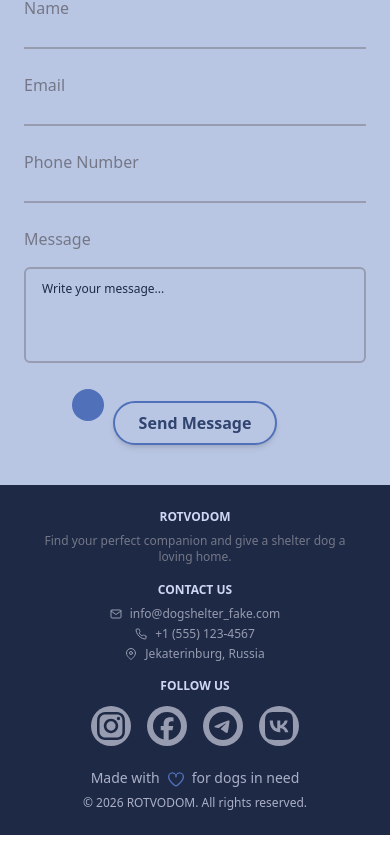
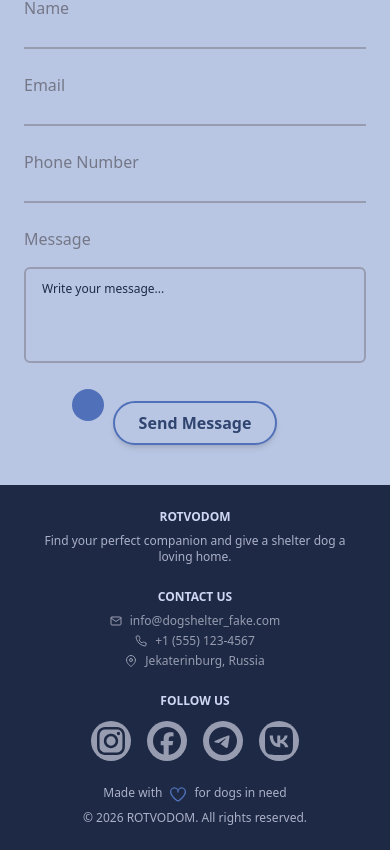
Before and after one commit to bavayra/dog-shelter, a React (Vite) app: page / in a window 390 px wide. Shown: the part 6883-7733 px from the top of the page. Built offline with nearby package versions, Linux system fonts and the light colour scheme.

Commit message:
style(footer): changed the desc text color to a brighter one + increased margins between blocks

```diff
--- a/src/components/Footer.tsx
+++ b/src/components/Footer.tsx
@@ -12,11 +12,11 @@ const Footer = () => {
         <div className="grid grid-cols-1 justify-items-center gap-4">
           <div>
             <h3 className="mb-2 text-center text-xs font-bold">{APP_NAME}</h3>
-            <p className="typography-small text-center md:w-64 md:text-base xl:w-100 xl:text-lg">
+            <p className="mb-2 text-center text-xs text-neutral-300 md:w-64 md:text-base xl:w-100 xl:text-lg">
               Find your perfect companion and give a shelter dog a loving home.
             </p>
           </div>
-          <div className="mb-4 text-center md:hidden md:text-right">
+          <div className="mb-6 text-center md:hidden md:text-right">
             <h3 className="mb-2 text-center text-xs font-bold">CONTACT US</h3>
             <ContactInfo />
           </div>
@@ -27,7 +27,7 @@ const Footer = () => {
         </div>
       </div>
 
-      <div className="border-primary-900 mt-2 border-t pt-2 text-center text-sm text-neutral-300 md:mt-0">
+      <div className="border-primary-900 mt-2 border-t pt-2 text-center text-xs text-neutral-300 md:mt-0">
         <p>
           Made with
           <HeartIcon
```
